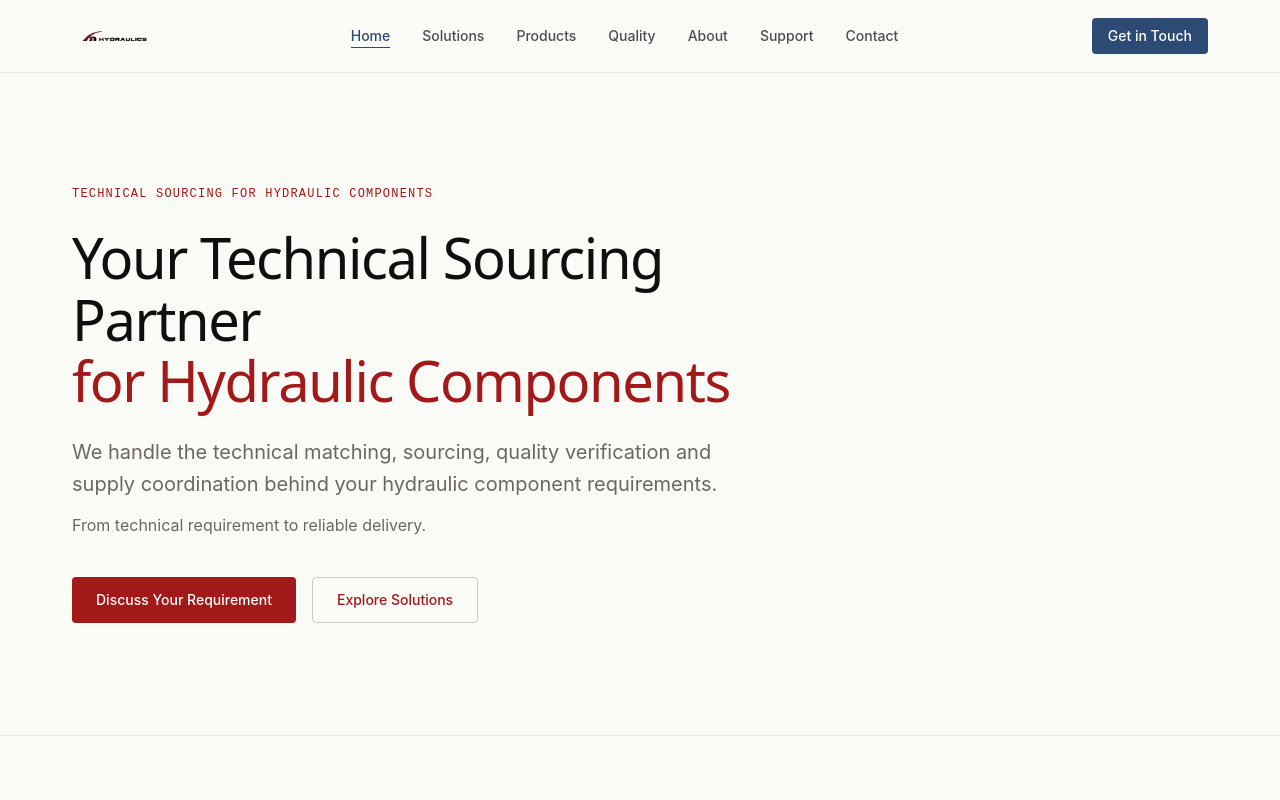
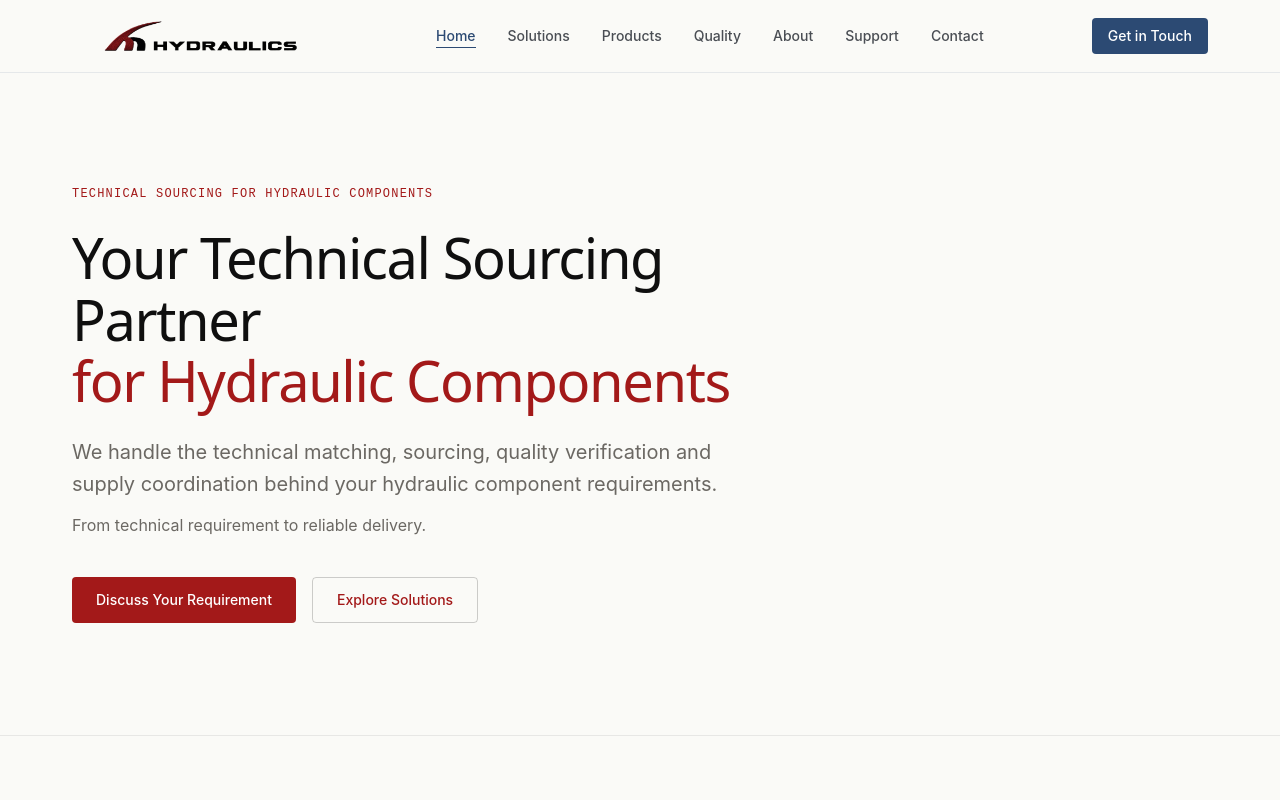
Before and after one commit to baizihuang-dijun/hm-hydraulics, a Next.js app: page / in a window 1280 px wide. Shown: the top 800 px of the page. Built offline with nearby package versions, Linux system fonts and the light colour scheme; a web font is replaced by a local one.

Commit message:
fix: enlarge header and footer logos to 3x height with object-cover
Coze-Commit-Type: user
Coze-User-ID: 2750326345577628
Coze-Conversation-ID: 12897207

```diff
--- a/src/components/layout/footer.tsx
+++ b/src/components/layout/footer.tsx
@@ -11,7 +11,7 @@ export function Footer() {
               <img
                 src="/images/hm-logo.png"
                 alt="HM Hydraulics"
-                className="h-14 w-auto object-contain"
+                className="h-[168px] w-auto object-cover"
               />
             </div>
             <p className="text-[#9CA3AF] text-sm leading-relaxed max-w-sm">
--- a/src/components/layout/header.tsx
+++ b/src/components/layout/header.tsx
@@ -27,7 +27,7 @@ export function Header() {
             <img
               src="/images/hm-logo.png"
               alt="HM Hydraulics"
-              className="h-12 w-auto object-contain"
+              className="h-36 w-auto object-cover"
             />
           </Link>
 
```
